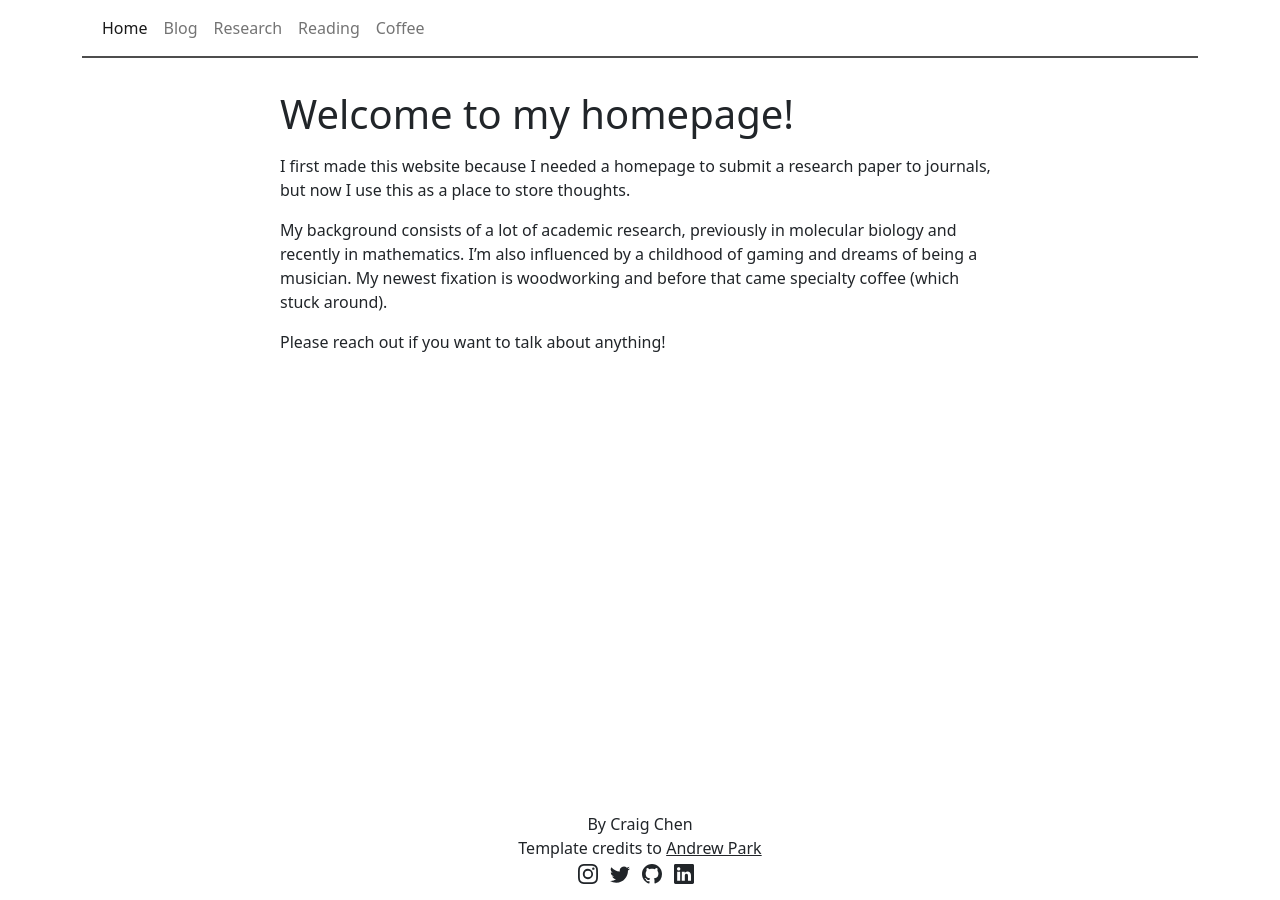
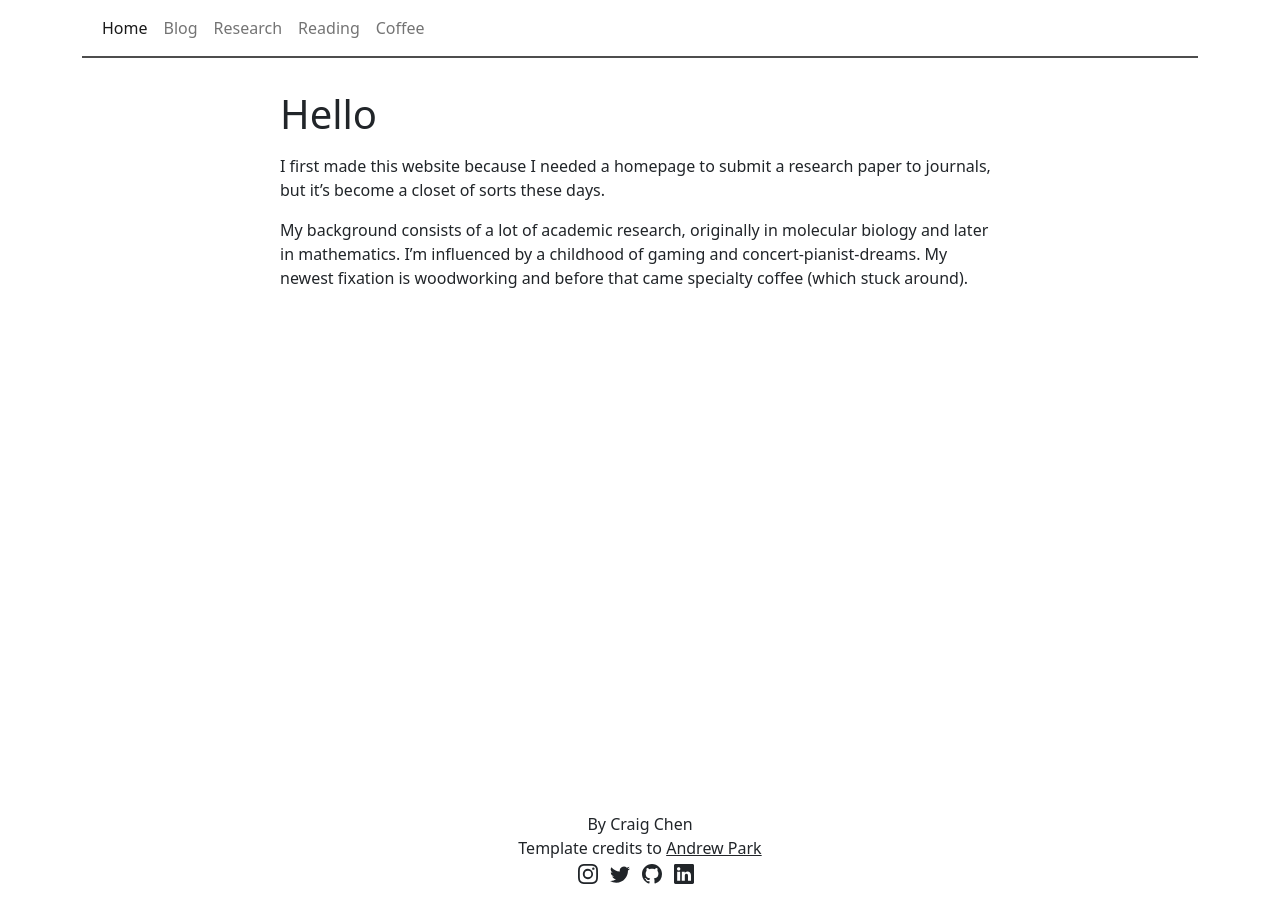
Before and after one commit to craigxchen/craigxchen.github.io, a Jekyll site: the page built from index.md, in a window 1280 px wide. Built offline with Jekyll 4.4.1, drawn with Linux system fonts in a browser that asks for light colours.

Commit message:
mar24 update

```diff
--- a/index.md
+++ b/index.md
@@ -1,13 +1,11 @@
 ---
 layout: page
-title: Welcome to my homepage!
+title: Hello
 ---
 
-I first made this website because I needed a homepage to submit a research paper to journals, but now I use this as a place to store thoughts.
+I first made this website because I needed a homepage to submit a research paper to journals, but it's become a closet of sorts these days.
 
-My background consists of a lot of academic research, previously in molecular biology and recently in mathematics. I'm also influenced by a childhood of gaming and dreams of being a musician. My newest fixation is woodworking and before that came specialty coffee (which stuck around).
-
-Please reach out if you want to talk about anything!
+My background consists of a lot of academic research, originally in molecular biology and later in mathematics. I'm influenced by a childhood of gaming and concert-pianist-dreams. My newest fixation is woodworking and before that came specialty coffee (which stuck around).
 
 <!--- two columns with headshot
 <div class="row">
```
Also changed, not shown: coffee.md (+1 -1 lines), reading.md (+4 -1 lines).
